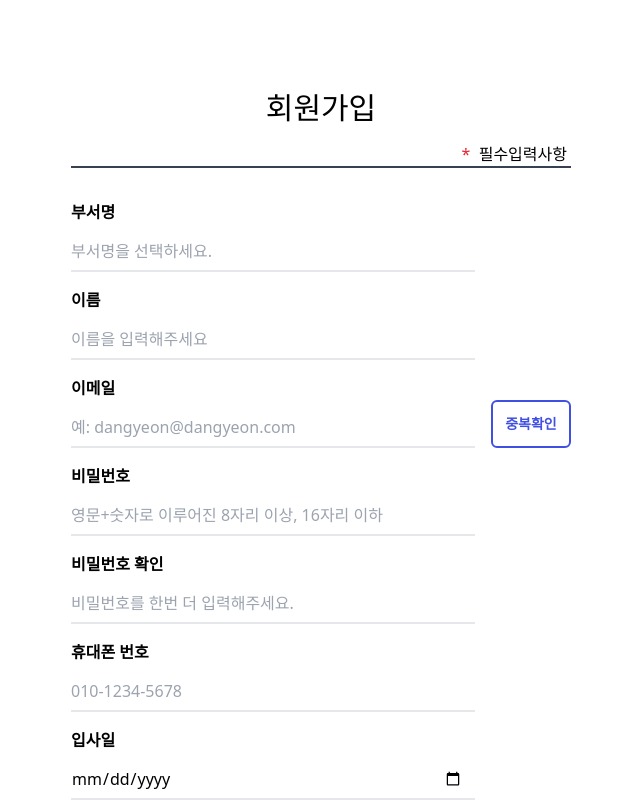
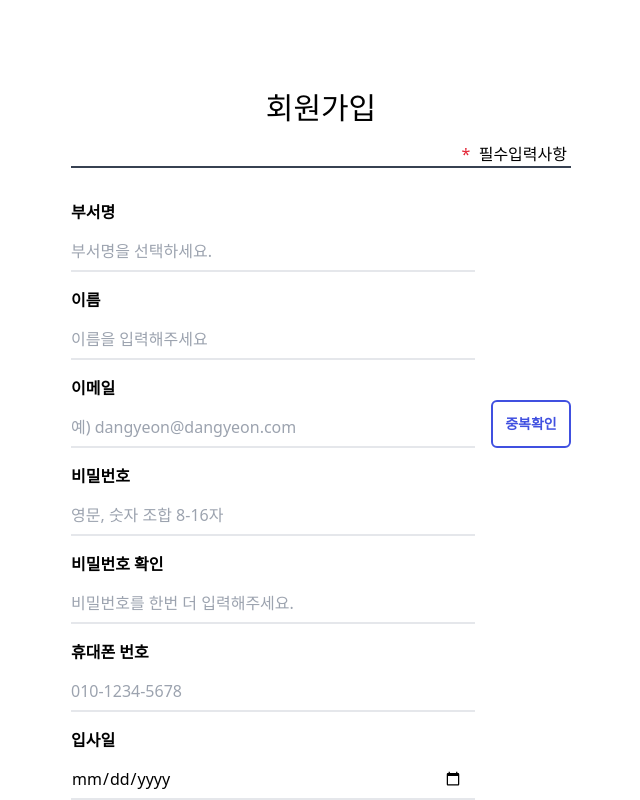
Before and after one commit to FC-MINI-4/attendance-front, a Next.js app: page /sign-up in a window 1280 px wide. Shown: the top 800 px of the page, without its empty margins (319-959 px from the left). Built offline with nearby package versions, Linux system fonts and the light colour scheme.

Commit message:
FIX: 타입 수정

```diff
--- a/src/constants/constants.ts
+++ b/src/constants/constants.ts
@@ -24,13 +24,13 @@ export const SIGNUP_INPUT_INFO: ISignUpItem[] = [
     label: '이메일',
     name: 'email',
     button: '중복확인',
-    placeholder: '예: dangyeon@dangyeon.com',
+    placeholder: '예) dangyeon@dangyeon.com',
     type: 'email'
   },
   {
     label: '비밀번호',
     name: 'password',
-    placeholder: '영문+숫자로 이루어진 8자리 이상, 16자리 이하',
+    placeholder: '영문, 숫자 조합 8-16자',
     type: 'password'
   },
   {
--- a/src/types/ISignUp.ts
+++ b/src/types/ISignUp.ts
@@ -11,4 +11,5 @@ export interface ISignUp {
 
 export interface IRegexCheck {
   valid?: boolean;
+  name?: string;
 }
```
